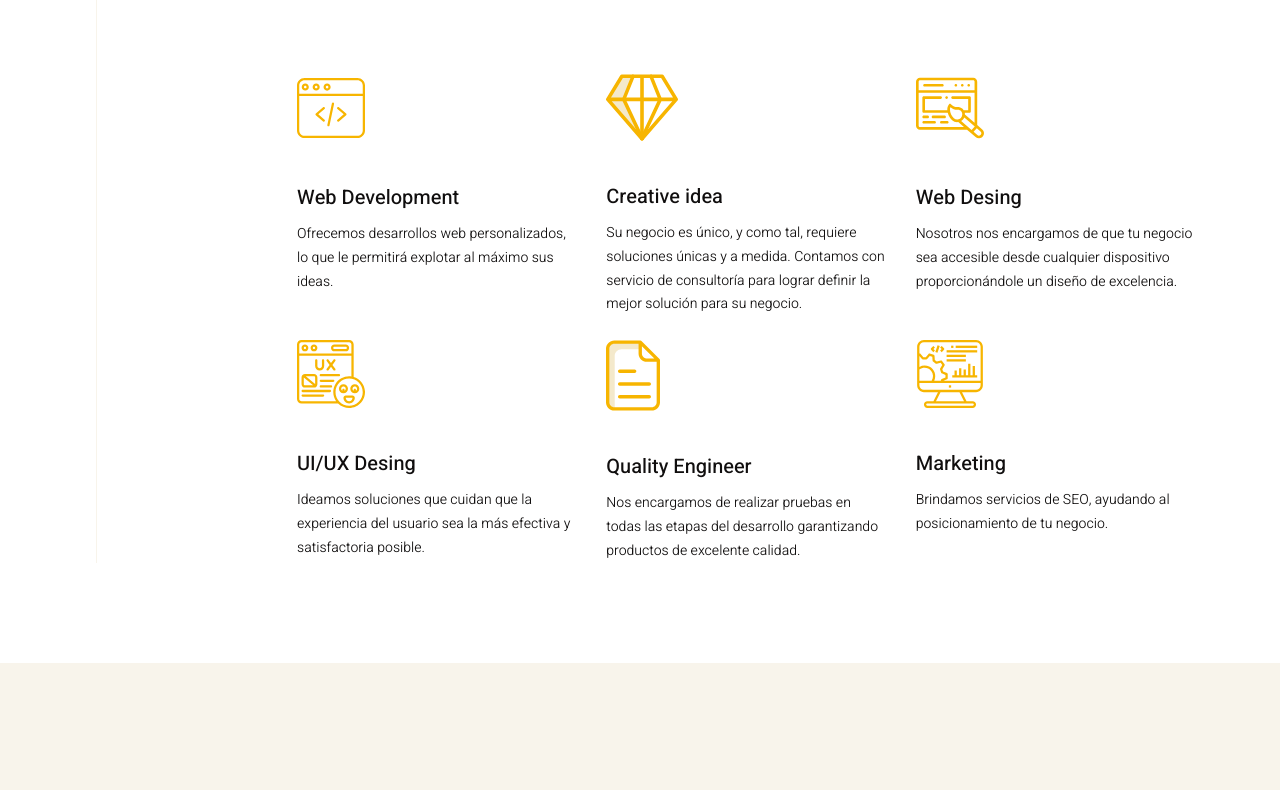
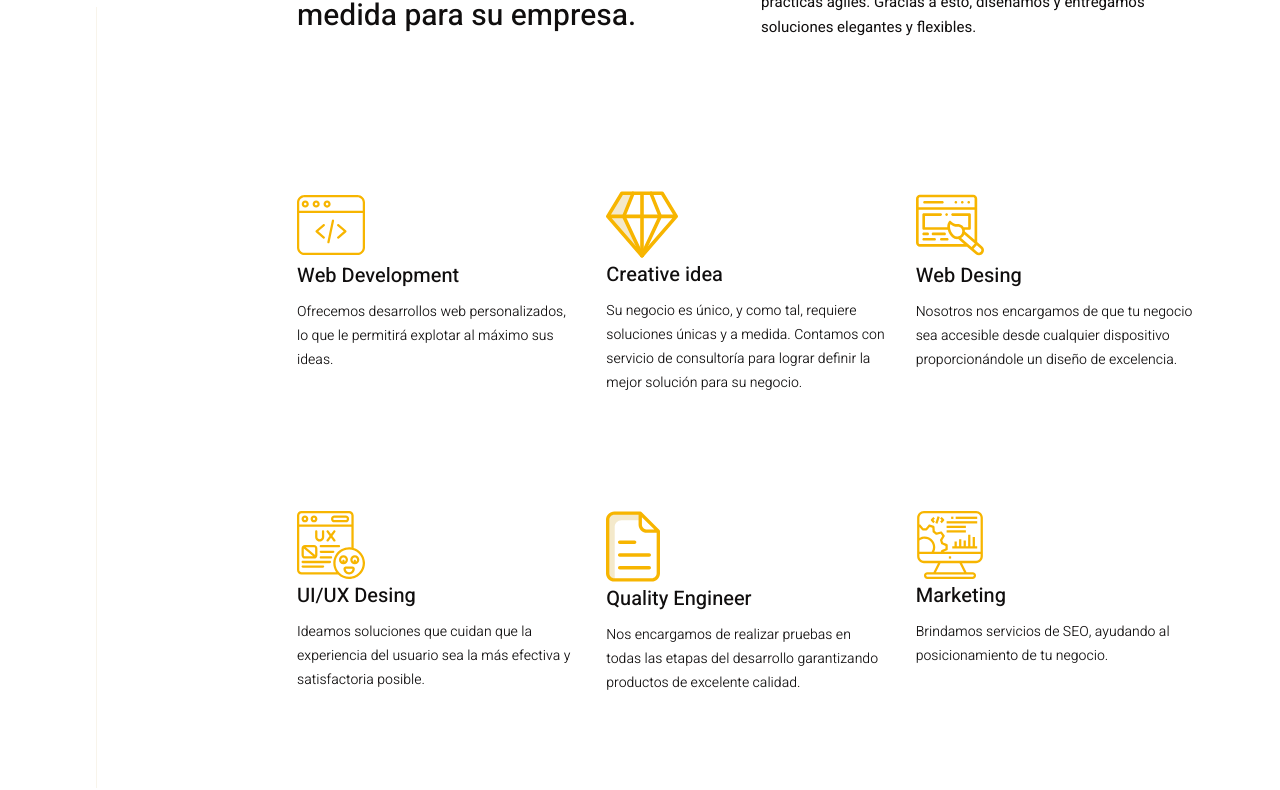
Before and after one commit to rubiolourdes/besoft-pag, a website: page index.html in a window 1280 px wide. Shown: the part 985-1775 px from the top of the page. Drawn offline with Linux system fonts and the light colour scheme.

Commit message:
solved icon features position

```diff
--- a/index.html
+++ b/index.html
@@ -84,25 +84,25 @@
                         <div class="col-md-6">
                             <h2>Brindamos soluciones hechas a medida para su empresa.</h2>
                         </div>
-                        <div class="col-md-6">
+                        <div class="col-md-6 mt-2">
                             <p>Todos nuestros servicios son brindados bajo las buenas prácticas ágiles. Gracias a esto, diseñamos y entregamos soluciones elegantes y flexibles.</p>
                         </div>
                     </div>
                     <div class="row">
-                        <div class="col-md-4 landing-about-feature wow fadeInUp">
+                        <div class="col-md-4 landing-about-feature landing-div-detail wow fadeInUp">
                             <img width="68px" src="assets/images/web-programming.svg" alt="document" class="about-feature-icon">
                             <h5 class="about-feature-title">Web Development</h5>
                             <p class="about-feature-description">Ofrecemos desarrollos web personalizados, lo que le permitirá explotar al máximo sus ideas.
                                 </p>
                         </div>
-                        <div class="col-md-4 landing-about-feature wow fadeInUp">
+                        <div class="col-md-4 landing-about-feature landing-div-detail wow fadeInUp">
                             <img src="assets/images/icon_2.svg" alt="document" class="about-feature-icon">
                             <h5 class="about-feature-title">Creative idea</h5>
                             <p class="about-feature-description">Su negocio es único, y como tal, requiere soluciones únicas y a medida. Contamos con servicio de consultoría
                                 para lograr definir la mejor solución para su negocio.
                                 </p>
                         </div>
-                        <div class="col-md-4 landing-about-feature wow fadeInUp">
+                        <div class="col-md-4 landing-about-feature landing-div-detail wow fadeInUp">
                             <img width="68px" src="assets/images/web-design.svg" alt="document" class="about-feature-icon">
                             <h5 class="about-feature-title">Web Desing</h5>
                             <p class="about-feature-description">Nosotros nos encargamos de que tu negocio sea accesible desde cualquier dispositivo proporcionándole un diseño de excelencia.
@@ -111,18 +111,18 @@
                     </div>
                     <br>
                     <div class="row">
-                        <div class="col-md-4 landing-about-feature wow fadeInUp">
+                        <div class="col-md-4 landing-about-feature landing-div-detail wow fadeInUp">
                             <img width="68px" src="assets/images/interface.svg" alt="document" class="about-feature-icon">
                             <h5 class="about-feature-title">UI/UX Desing</h5>
                             <p class="about-feature-description">Ideamos soluciones que cuidan que la experiencia del usuario sea la más efectiva y satisfactoria posible.
                             </p>
                         </div>
-                        <div class="col-md-4 landing-about-feature wow fadeInUp">
+                        <div class="col-md-4 landing-about-feature landing-div-detail wow fadeInUp">
                             <img src="assets/images/icon_1.svg" alt="document" class="about-feature-icon">
                             <h5 class="about-feature-title">Quality Engineer</h5>
                             <p class="about-feature-description">Nos encargamos de realizar pruebas en todas las etapas del desarrollo garantizando productos de excelente calidad.</p>
                         </div>
-                        <div class="col-md-4 landing-about-feature wow fadeInUp">
+                        <div class="col-md-4 landing-about-feature landing-div-detail wow fadeInUp">
                             <img width="68px" src="assets/images/seo.svg" alt="document" class="about-feature-icon">
                             <h5 class="about-feature-title">Marketing</h5>
                             <p class="about-feature-description">Brindamos servicios de SEO, ayudando al posicionamiento de tu negocio.</p>
```
Also changed, not shown: assets/css/style.css.
